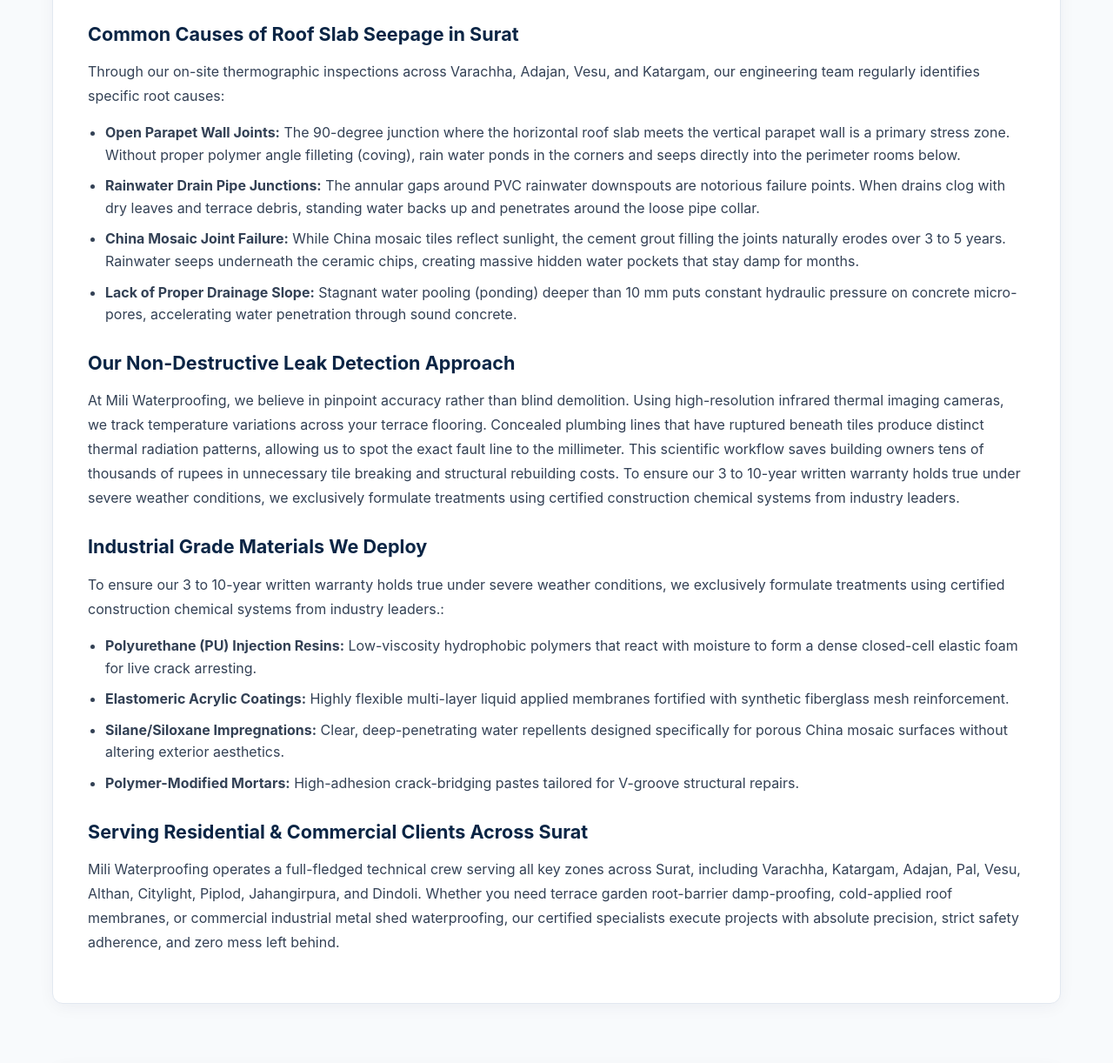
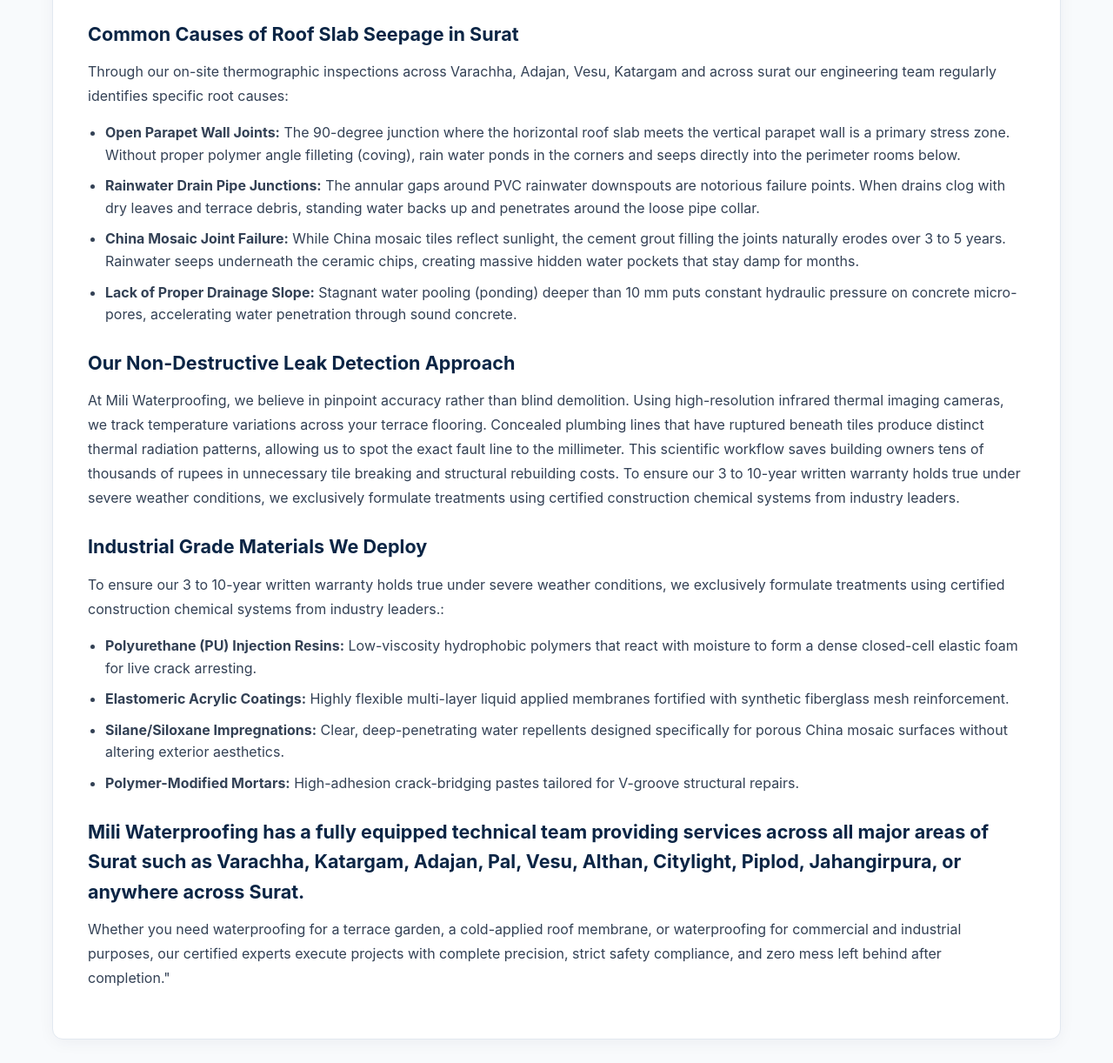
Before and after one commit to rajvadher1516/mili-waterproofing, a plain HTML site: page terrace-waterproofing.html in a window 1280 px wide. Shown: the part 2182-3404 px from the top of the page at 87% size. Drawn offline with Linux system fonts and the light colour scheme.

Commit message:
Add files via upload

```diff
--- a/terrace-waterproofing.html
+++ b/terrace-waterproofing.html
@@ -558,7 +558,7 @@
             <p>Water leakage from roof slabs and terraces is one of the most destructive structural defects experienced by residential bungalows, commercial buildings, and multi-story apartment complexes across Surat. The city's unique climate—marked by intense summer heat up to 43°C followed by continuous high-humidity monsoon downpours—causes significant thermal expansion and contraction in concrete. When standard concrete slabs expand during the day and contract at night, minute micro-fractures develop across the screed layer. Without professional elastomeric waterproofing protection, monsoon rainwater enters these fissures, triggering structural rebar rusting, ceiling plaster debonding, and unhealthy indoor mold growth.</p>
 
             <h3>Common Causes of Roof Slab Seepage in Surat</h3>
-            <p>Through our on-site thermographic inspections across Varachha, Adajan, Vesu, and Katargam, our engineering team regularly identifies specific root causes:</p>
+            <p>Through our on-site thermographic inspections across Varachha, Adajan, Vesu, Katargam and across surat our engineering team regularly identifies specific root causes:</p>
             <ul>
                 <li><strong>Open Parapet Wall Joints:</strong> The 90-degree junction where the horizontal roof slab meets the vertical parapet wall is a primary stress zone. Without proper polymer angle filleting (coving), rain water ponds in the corners and seeps directly into the perimeter rooms below.</li>
                 <li><strong>Rainwater Drain Pipe Junctions:</strong> The annular gaps around PVC rainwater downspouts are notorious failure points. When drains clog with dry leaves and terrace debris, standing water backs up and penetrates around the loose pipe collar.</li>
@@ -578,8 +578,8 @@
                 <li><strong>Polymer-Modified Mortars:</strong> High-adhesion crack-bridging pastes tailored for V-groove structural repairs.</li>
             </ul>
 
-            <h3>Serving Residential & Commercial Clients Across Surat</h3>
-            <p>Mili Waterproofing operates a full-fledged technical crew serving all key zones across Surat, including Varachha, Katargam, Adajan, Pal, Vesu, Althan, Citylight, Piplod, Jahangirpura, and Dindoli. Whether you need terrace garden root-barrier damp-proofing, cold-applied roof membranes, or commercial industrial metal shed waterproofing, our certified specialists execute projects with absolute precision, strict safety adherence, and zero mess left behind.</p>
+            <h3>Mili Waterproofing has a fully equipped technical team providing services across all major areas of Surat such as Varachha, Katargam, Adajan, Pal, Vesu, Althan, Citylight, Piplod, Jahangirpura, or anywhere across Surat.</h3>
+            <p>Whether you need waterproofing for a terrace garden, a cold-applied roof membrane, or waterproofing for commercial and industrial purposes, our certified experts execute projects with complete precision, strict safety compliance, and zero mess left behind after completion."</p>
         </div>
     </div>
 
```
